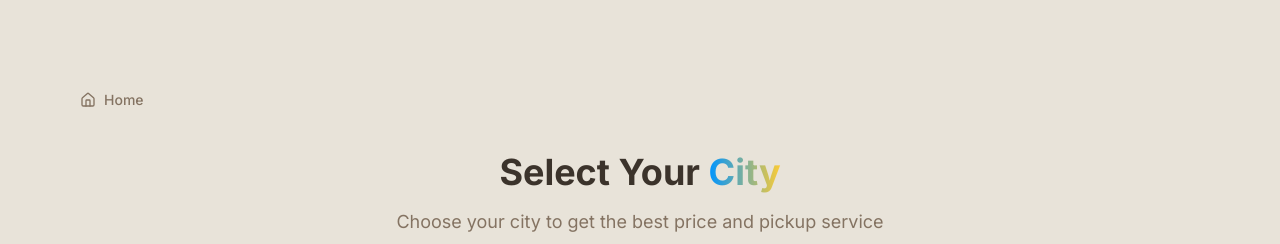
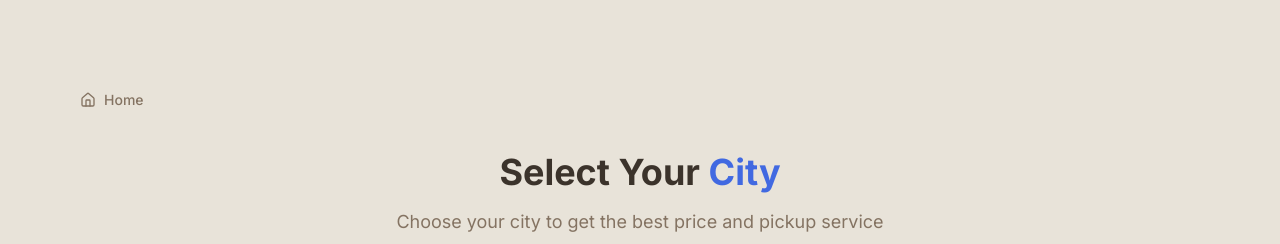
Before and after one commit to snakanaja0-cyber/sell-kar-snakanaja-superbase-intigration-, a React (Vite) app: page /sell-ipad/brand/1/device/1/city in a window 1280 px wide. Shown: the top 244 px of the page. Built offline with nearby package versions, Linux system fonts and the light colour scheme; the HTML template or start-up script is replaced by a standard one.

Commit message:
Update CitySelection.tsx

```diff
--- a/src/pages/CitySelection.tsx
+++ b/src/pages/CitySelection.tsx
@@ -67,7 +67,7 @@ const CitySelection = () => {
           {/* Header */}
           <div className="text-center mb-12 animate-fade-in">
             <h1 className="text-3xl sm:text-4xl font-bold mb-4">
-              Select Your <span className="text-glow">City</span>
+              Select Your <span style={{ color: '#4169E1' }}>City</span>
             </h1>
             <p className="text-lg text-muted-foreground max-w-2xl mx-auto">
               Choose your city to get the best price and pickup service
```
